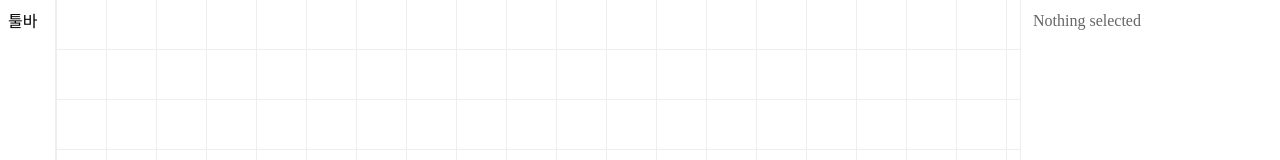
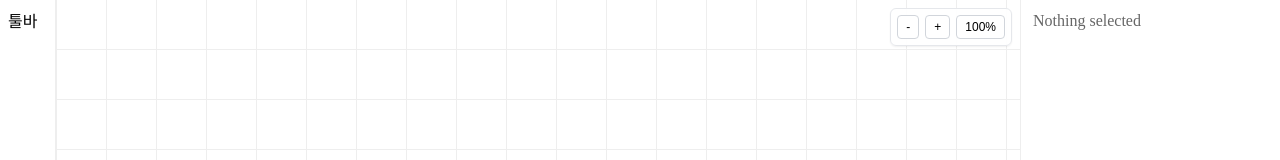
Before and after one commit to echoja/node-editor, a React (Vite) app: page / in a window 1280 px wide. Shown: the top 160 px of the page. Built offline with nearby package versions, Linux system fonts and the light colour scheme.

Commit message:
refactor

```diff
--- /dev/null
+++ b/src/components/DebugOverlay.tsx
@@ -0,0 +1,31 @@
+import React, { useMemo } from "react";
+import type { Camera } from "../types";
+
+export const DebugOverlay: React.FC<{ camera: Camera }> = ({ camera }) => {
+  const show = useMemo(() => {
+    if (typeof window === "undefined") return false;
+    const sp = new URLSearchParams(window.location.search);
+    const val = sp.get("debug");
+    return val === "" || val === "1" || val === "true" || val === "yes" || sp.has("debug");
+  }, []);
+  if (!show) return null;
+
+  const wrap: React.CSSProperties = {
+    position: "absolute",
+    left: 8,
+    bottom: 8,
+    padding: "6px 8px",
+    background: "rgba(0,0,0,0.6)",
+    color: "#fff",
+    fontSize: 12,
+    borderRadius: 6,
+    pointerEvents: "none",
+    whiteSpace: "pre",
+  };
+
+  return (
+    <div style={wrap} aria-label="camera-debug">
+      x: {camera.x.toFixed(2)}  y: {camera.y.toFixed(2)}  scale: {camera.scale.toFixed(3)}
+    </div>
+  );
+};
--- /dev/null
+++ b/src/components/SelectionOverlay.tsx
@@ -0,0 +1,31 @@
+import React from "react";
+import type { Camera, Doc, NodeID } from "../types";
+import type { EnginePort } from "../engine/port";
+
+type Props = {
+  doc: Doc;
+  camera: Camera;
+  selection: NodeID[];
+  engine: EnginePort;
+};
+
+export const SelectionOverlay: React.FC<Props> = React.memo(({ doc, camera, selection, engine }) => {
+  if (selection.length !== 1) return null;
+  const id = selection[0]!;
+  const r = engine.worldRectOf(doc, id);
+  const sx = (r.x - camera.x) * camera.scale;
+  const sy = (r.y - camera.y) * camera.scale;
+  const sw = r.w * camera.scale;
+  const sh = r.h * camera.scale;
+  const style: React.CSSProperties = {
+    position: "absolute",
+    left: Math.round(sx),
+    top: Math.round(sy),
+    width: Math.max(0, Math.round(sw)),
+    height: Math.max(0, Math.round(sh)),
+    border: "1px dashed #3b82f6",
+    pointerEvents: "none",
+    boxSizing: "border-box",
+  };
+  return <div style={style} />;
+});
--- a/src/components/Viewport.tsx
+++ b/src/components/Viewport.tsx
@@ -1,40 +1,95 @@
-import React, { useEffect, useMemo, useRef } from "react";
+import React, { useCallback, useEffect, useMemo, useRef, useState } from "react";
 import { useEditor } from "../store";
 import { pureEngine } from "../engine/pure";
 import type { EnginePort } from "../engine/port";
 import { DivScene } from "./DivScene";
+import { SelectionOverlay } from "./SelectionOverlay";
+import { ViewportGrid } from "./ViewportGrid";
+import { ZoomControls } from "./ZoomControls";
+import { DebugOverlay } from "./DebugOverlay";
+import { screenToWorld, worldOfAncestors } from "./coords";
 import type { Doc, NodeID, Camera } from "../types";
 
 export const Viewport: React.FC = () => {
   const rootRef = useRef<HTMLDivElement | null>(null);
   const engine: EnginePort = useMemo(() => pureEngine, []);
-  const doc = useEditor(s => s.doc);
-  const camera = useEditor(s => s.camera);
-  const selection = useEditor(s => s.selection);
-  const { setCamera, select, moveNodeTo } = useEditor(s => s.actions);
+  const doc = useEditor((s) => s.doc);
+  const camera = useEditor((s) => s.camera);
+  const selection = useEditor((s) => s.selection);
+  const { setCamera, select, moveNodeTo } = useEditor((s) => s.actions);
 
-  const drag = useRef<{ mode: "pan" | "move" | null; id?: NodeID; local?: { x: number; y: number }; last?: { x: number; y: number } }>({ mode: null });
+  const drag = useRef<{
+    mode: "pan" | "move" | null;
+    id?: NodeID;
+    local?: { x: number; y: number };
+    last?: { x: number; y: number };
+  }>({ mode: null });
+  const [spaceDown, setSpaceDown] = useState(false);
+  const spaceRef = useRef(false);
 
-  function screenToWorld(p: { x: number; y: number }, cam: Camera) {
-    return { x: p.x / cam.scale + cam.x, y: p.y / cam.scale + cam.y };
-  }
   function getMouse(e: PointerEvent | WheelEvent) {
     const r = rootRef.current!.getBoundingClientRect();
     return { x: e.clientX - r.left, y: e.clientY - r.top };
   }
-  function worldOfAncestors(d: Doc, parentId: NodeID | null) {
-    let x = 0, y = 0;
-    let cur = parentId ? d.nodes[parentId] : null;
-    while (cur) { x += cur.x; y += cur.y; cur = cur.parentId ? d.nodes[cur.parentId] : null; }
-    return { x, y };
+
+  useEffect(() => {
+    function isTypingTarget(el: Element | null): boolean {
+      if (!el) return false;
+      const tag = el.tagName;
+      const editable =
+        "isContentEditable" in el && el.isContentEditable === true;
+      return (
+        editable || tag === "INPUT" || tag === "TEXTAREA" || tag === "SELECT"
+      );
     }
+
+    function onKeyDown(e: KeyboardEvent) {
+      // Space 핸드 툴 (타이핑 중에는 비활성)
+      const isSpace =
+        e.code === "Space" || e.key === " " || e.key === "Spacebar";
+      if (!isSpace) return;
+      if (isTypingTarget(document.activeElement)) return;
+      if (!spaceRef.current) {
+        spaceRef.current = true;
+        setSpaceDown(true);
+      }
+      // 페이지 스크롤 방지
+      e.preventDefault();
+    }
+    function onKeyUp(e: KeyboardEvent) {
+      const isSpace =
+        e.code === "Space" || e.key === " " || e.key === "Spacebar";
+      if (!isSpace) return;
+      spaceRef.current = false;
+      setSpaceDown(false);
+    }
+    function onBlur() {
+      // 창 포커스가 사라지면 상태 정리
+      spaceRef.current = false;
+      setSpaceDown(false);
+    }
+
+    window.addEventListener("keydown", onKeyDown, { passive: false });
+    window.addEventListener("keyup", onKeyUp);
+    window.addEventListener("blur", onBlur);
+    return () => {
+      window.removeEventListener("keydown", onKeyDown);
+      window.removeEventListener("keyup", onKeyUp);
+      window.removeEventListener("blur", onBlur);
+    };
+  }, []);
 
   useEffect(() => {
     const el = rootRef.current!;
     function onDown(e: PointerEvent) {
       el.setPointerCapture(e.pointerId);
       const mouse = getMouse(e);
-      const isPan = e.button === 1 || e.altKey || e.metaKey || e.ctrlKey;
+      const isPan =
+        e.button === 1 ||
+        e.altKey ||
+        e.metaKey ||
+        e.ctrlKey ||
+        (e.button === 0 && spaceRef.current);
       if (isPan) {
         drag.current = { mode: "pan", last: mouse };
       } else {
@@ -73,14 +128,25 @@ export const Viewport: React.FC = () => {
       el.releasePointerCapture(e.pointerId);
     }
     function onWheel(e: WheelEvent) {
+      // 기본: 스크롤로 팬. Cmd(또는 Ctrl)+스크롤일 때만 줌.
       e.preventDefault();
+      if (e.metaKey || e.ctrlKey) {
         const mouse = getMouse(e);
         const worldBefore = screenToWorld(mouse, camera);
         const zoom = Math.exp(-e.deltaY * 0.001);
         const next = Math.min(8, Math.max(0.125, camera.scale * zoom));
         const tmp = { ...camera, scale: next };
         const worldAfter = screenToWorld(mouse, tmp);
-      setCamera({ scale: next, x: camera.x + (worldBefore.x - worldAfter.x), y: camera.y + (worldBefore.y - worldAfter.y) });
+        setCamera({
+          scale: next,
+          x: camera.x + (worldBefore.x - worldAfter.x),
+          y: camera.y + (worldBefore.y - worldAfter.y),
+        });
+      } else {
+        const dx = e.deltaX / camera.scale;
+        const dy = e.deltaY / camera.scale;
+        setCamera({ x: camera.x + dx, y: camera.y + dy });
+      }
     }
 
     el.addEventListener("pointerdown", onDown);
@@ -95,66 +161,69 @@ export const Viewport: React.FC = () => {
     };
   }, [doc, camera, engine, setCamera, select, moveNodeTo]);
 
-  // 선택 박스: 화면 좌표에서 1px 유지
-  const selectionRect = (() => {
-    if (selection.length !== 1) return null;
-    const id = selection[0]!;
-    const r = engine.worldRectOf(doc, id);
-    const sx = (r.x - camera.x) * camera.scale;
-    const sy = (r.y - camera.y) * camera.scale;
-    const sw = r.w * camera.scale;
-    const sh = r.h * camera.scale;
-    const style: React.CSSProperties = {
-      position: "absolute",
-      left: Math.round(sx),
-      top: Math.round(sy),
-      width: Math.max(0, Math.round(sw)),
-      height: Math.max(0, Math.round(sh)),
-      border: "1px dashed #3b82f6",
-      pointerEvents: "none",
-      boxSizing: "border-box",
-    };
-    return <div style={style} />;
-  })();
+  // 선택 박스는 별도 오버레이 컴포넌트에서 렌더링
 
   const worldStyle: React.CSSProperties = {
     position: "absolute",
     left: 0,
     top: 0,
-    transform: `translate(${-camera.x}px, ${-camera.y}px) scale(${camera.scale})`,
+    transform: `translate(${-camera.x}px, ${-camera.y}px) scale(${
+      camera.scale
+    })`,
     transformOrigin: "0 0",
     willChange: "transform",
   };
 
+  const zoomAt = useCallback(
+    (factor: number) => {
+      const el = rootRef.current;
+      if (!el) {
+        console.error("no root");
+        return;
+      }
+      const r = el.getBoundingClientRect();
+      const mouse = { x: r.width / 2, y: r.height / 2 };
+      const worldBefore = screenToWorld(mouse, camera);
+      const next = Math.min(8, Math.max(0.125, camera.scale * factor));
+      const tmp = { ...camera, scale: next };
+      const worldAfter = screenToWorld(mouse, tmp);
+      console.log("ho1");
+      setCamera({
+        scale: next,
+        x: camera.x + (worldBefore.x - worldAfter.x),
+        y: camera.y + (worldBefore.y - worldAfter.y),
+      });
+    },
+    [camera, setCamera]
+  );
+
   return (
-    <div ref={rootRef} style={{ position: "relative", width: "100%", height: "100%", background: "#fff", overflow: "hidden" }}>
+    <div
+      ref={rootRef}
+      style={{
+        position: "relative",
+        width: "100%",
+        height: "100%",
+        background: "#fff",
+        overflow: "hidden",
+        cursor:
+          drag.current.mode === "pan"
+            ? "grabbing"
+            : spaceDown
+            ? "grab"
+            : "default",
+      }}
+    >
       {/* 월드 레이어 (카메라 변환 적용) */}
       <div style={worldStyle}>
-        <Grid />
+        <ViewportGrid />
         <DivScene doc={doc} />
       </div>
       {/* 선택 박스 오버레이 (화면 고정 레이어) */}
-      {selectionRect}
+      <SelectionOverlay doc={doc} camera={camera} selection={selection} engine={engine} />
+      {/* 줌 버튼 오버레이 */}
+      <ZoomControls onZoomIn={() => zoomAt(1.2)} onZoomOut={() => zoomAt(1 / 1.2)} onReset={() => setCamera({ scale: 1 })} />
+      <DebugOverlay camera={camera} />
     </div>
   );
 };
-
-const Grid: React.FC = () => {
-  // 월드 좌표계 고정 그리드 (줌과 함께 스케일)
-  const step = 50; // world units
-  const span = 20000; // cover a large area
-  const style: React.CSSProperties = {
-    position: "absolute",
-    left: -span / 2,
-    top: -span / 2,
-    width: span,
-    height: span,
-    backgroundImage:
-      `repeating-linear-gradient(0deg, #eee, #eee 1px, transparent 1px, transparent ${step}px),` +
-      `repeating-linear-gradient(90deg, #eee, #eee 1px, transparent 1px, transparent ${step}px)`,
-    backgroundPosition: "0 0, 0 0",
-    backgroundSize: `${step}px ${step}px, ${step}px ${step}px`,
-    pointerEvents: "none",
-  };
-  return <div style={style} />;
-};
--- /dev/null
+++ b/src/components/ViewportGrid.tsx
@@ -0,0 +1,21 @@
+import React from "react";
+
+export const ViewportGrid: React.FC = () => {
+  // 월드 좌표계 고정 그리드 (줌과 함께 스케일)
+  const step = 50; // world units
+  const span = 20000; // cover a large area
+  const style: React.CSSProperties = {
+    position: "absolute",
+    left: -span / 2,
+    top: -span / 2,
+    width: span,
+    height: span,
+    backgroundImage:
+      `repeating-linear-gradient(0deg, #eee, #eee 1px, transparent 1px, transparent ${step}px),` +
+      `repeating-linear-gradient(90deg, #eee, #eee 1px, transparent 1px, transparent ${step}px)`,
+    backgroundPosition: "0 0, 0 0",
+    backgroundSize: `${step}px ${step}px, ${step}px ${step}px`,
+    pointerEvents: "none",
+  };
+  return <div style={style} />;
+};
--- /dev/null
+++ b/src/components/ZoomControls.tsx
@@ -0,0 +1,38 @@
+import React from "react";
+
+type Props = {
+  onZoomIn: () => void;
+  onZoomOut: () => void;
+  onReset?: () => void;
+};
+
+export const ZoomControls: React.FC<Props> = ({ onZoomIn, onZoomOut, onReset }) => {
+  const wrap: React.CSSProperties = {
+    position: "absolute",
+    right: 8,
+    top: 8,
+    display: "flex",
+    gap: 6,
+    background: "rgba(255,255,255,0.9)",
+    border: "1px solid #e5e7eb",
+    borderRadius: 6,
+    padding: 6,
+    boxShadow: "0 1px 2px rgba(0,0,0,0.06)",
+  };
+  const btn: React.CSSProperties = {
+    appearance: "none",
+    border: "1px solid #d1d5db",
+    background: "#fff",
+    padding: "4px 8px",
+    borderRadius: 4,
+    cursor: "pointer",
+    fontSize: 12,
+  };
+  return (
+    <div style={wrap}>
+      <button style={btn} onClick={onZoomOut} aria-label="Zoom Out">-</button>
+      <button style={btn} onClick={onZoomIn} aria-label="Zoom In">+</button>
+      {onReset ? <button style={btn} onClick={onReset} aria-label="Reset Zoom">100%</button> : null}
+    </div>
+  );
+};
--- /dev/null
+++ b/src/components/coords.ts
@@ -0,0 +1,21 @@
+import type { Camera, Doc, NodeID } from "../types";
+
+export function screenToWorld(p: { x: number; y: number }, cam: Camera) {
+  return { x: p.x / cam.scale + cam.x, y: p.y / cam.scale + cam.y };
+}
+
+export function worldOfAncestors(d: Doc, parentId: NodeID | null) {
+  // 엔진의 worldOf와 동일 규칙: 조상 프레임의 border(stroke) 두께를 누적
+  let x = 0, y = 0;
+  let cur = parentId ? d.nodes[parentId] : null;
+  while (cur) {
+    x += cur.x; y += cur.y;
+    const parent = cur.parentId ? d.nodes[cur.parentId] : null;
+    if (parent && parent.type === "frame") {
+      const bw = parent.strokeWidth ?? (parent.stroke ? 1 : 0);
+      if (bw) { x += bw; y += bw; }
+    }
+    cur = parent;
+  }
+  return { x, y };
+}
--- a/src/engine/pure.ts
+++ b/src/engine/pure.ts
@@ -12,11 +12,19 @@ function approxTextWidth(n: TextNode): number {
 }
 
 function worldOf(doc: Doc, id: NodeID): { x: number; y: number } {
+  // DOM 절대 위치는 부모의 padding box(= 안쪽 테두리) 기준입니다.
+  // 프레임의 border(stroke)가 있으면 자식의 (0,0)은 border 두께만큼 안쪽으로 이동합니다.
+  // 엔진 좌표도 동일하게 맞추기 위해 각 조상 프레임의 strokeWidth를 누적합니다.
   let x = 0, y = 0;
   let cur: Node | null = doc.nodes[id] ?? null;
   while (cur) {
     x += cur.x; y += cur.y;
-    cur = cur.parentId ? (doc.nodes[cur.parentId] ?? null) : null;
+    const parent: Node | null = cur.parentId ? (doc.nodes[cur.parentId] ?? null) : null;
+    if (parent && parent.type === "frame") {
+      const bw = parent.strokeWidth ?? (parent.stroke ? 1 : 0);
+      if (bw) { x += bw; y += bw; }
+    }
+    cur = parent;
   }
   return { x, y };
 }
```
Also changed, not shown: 2 other files (tests, documents, lock files or other folders). Lines whose indentation alone changed are shown as unchanged.
